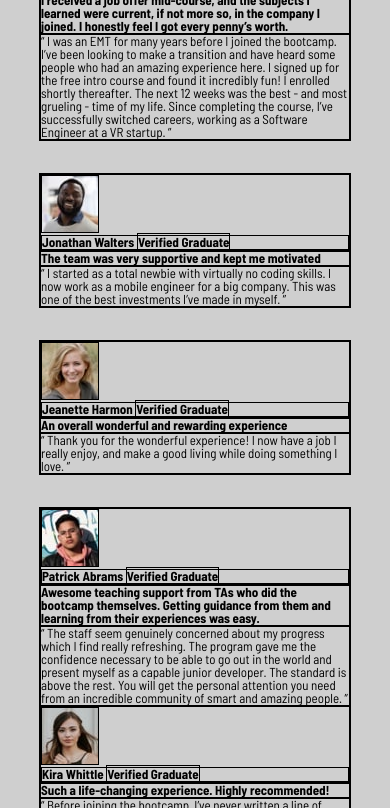
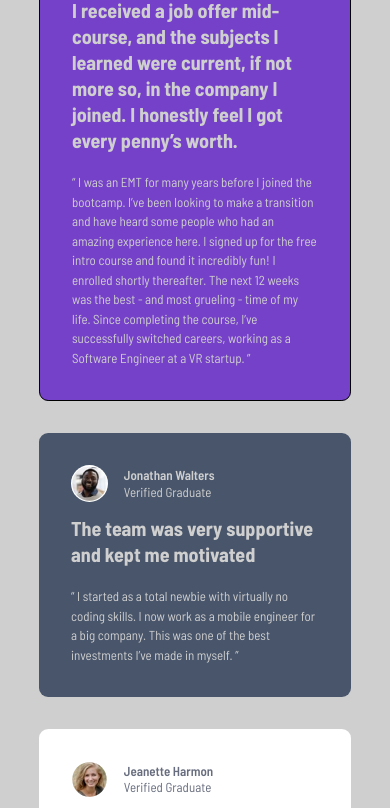
Before and after one commit to EkoNdongAyecaba/testimonials-grid-section-main, a plain HTML site: page index.html in a window 390 px wide. Shown: the part 144-952 px from the top of the page. Drawn offline with Linux system fonts and the light colour scheme.

Commit message:
Terminado el modo mobile

```diff
--- a/index.html
+++ b/index.html
@@ -36,7 +36,9 @@
       <div class="cards__layout">
         <div class="card">
           <div class="card__header">
+            <div class="card__header__img">
               <img src="images/image-daniel.jpg" alt="" />
+            </div>
             <h2>
               Daniel Clifford
               <span>Verified Graduate</span>
@@ -111,6 +113,8 @@
             personal attention you need from an incredible community of smart
             and amazing people. ”
           </p>
+        </div>
+          <div class="card">
             <div class="card__header">
               <img src="images/image-kira.jpg" alt="" />
               <h2>
@@ -119,7 +123,7 @@
               </h2>
             </div>
             <h3 class="card__experience">
-            Such a life-changing experience. Highly recommended!
+              Such a life-changing experience. <span>Highly recommended!</span>
             </h3>
             <p class="card__history">
               “ Before joining the bootcamp, I’ve never written a line of code. I
@@ -137,6 +141,7 @@
             </p>
           </div>
         </div>
+      </div>
     </main>
 
     <div class="attribution">
--- a/public/index.css
+++ b/public/index.css
@@ -142,6 +142,13 @@ table {
 body {
   background-color: hsl(0, 0%, 81%);
   font-family: "Barlow Semi Condensed", sans-serif;
+  line-height: 1.5;
+}
+
+h1,
+h2,
+h3 {
+  line-height: 1.3;
 }
 
 .wrapper {
@@ -163,8 +170,73 @@ body {
   grid-template-columns: 1fr;
   gap: 2rem;
 }
-.cards__layout * {
+
+.card__header {
+  display: flex;
+  align-items: center;
+  margin-bottom: 1em;
+  gap: 1rem;
+}
+.card img {
+  background-color: #fff;
+  width: 2.3rem;
+  height: 2.3rem;
+  border-radius: 50%;
+  padding: 0.1em;
+  max-width: 100%;
+  display: block;
+  border-radius: 50%;
+}
+.card h2 {
+  font-weight: 600;
+  display: flex;
+  flex-direction: column;
+}
+.card h2 span {
+  font-weight: normal;
+}
+.card h3 {
+  font-size: 1.25rem;
+  margin-bottom: 1em;
+}
+
+.card:nth-child(1) {
+  padding: 2rem;
+  background-color: hsl(263, 55%, 52%);
+  border-radius: 0.7em;
+  color: hsl(0, 0%, 81%);
   border: 1px solid #000;
 }
 
+.card:nth-child(2) {
+  padding: 2rem;
+  background-color: hsl(217, 19%, 35%);
+  border-radius: 0.7em;
+  color: hsl(0, 0%, 81%);
+}
+
+.card:nth-child(3) {
+  padding: 2rem;
+  background-color: white;
+  border-radius: 0.7em;
+  color: hsl(224, 10%, 45%);
+}
+
+.card:nth-child(4) {
+  padding: 2rem;
+  background-color: hsl(219, 29%, 14%);
+  border-radius: 0.7em;
+  color: hsl(0, 0%, 81%);
+}
+.card:nth-child(4) img {
+  background-color: hsl(263, 55%, 52%);
+}
+
+.card:nth-child(5) {
+  padding: 2rem;
+  background-color: white;
+  border-radius: 0.7em;
+  color: hsl(224, 10%, 45%);
+}
+
 /*# sourceMappingURL=index.css.map */
```
Also changed, not shown: 1 other file. Lines whose indentation alone changed are shown as unchanged.
